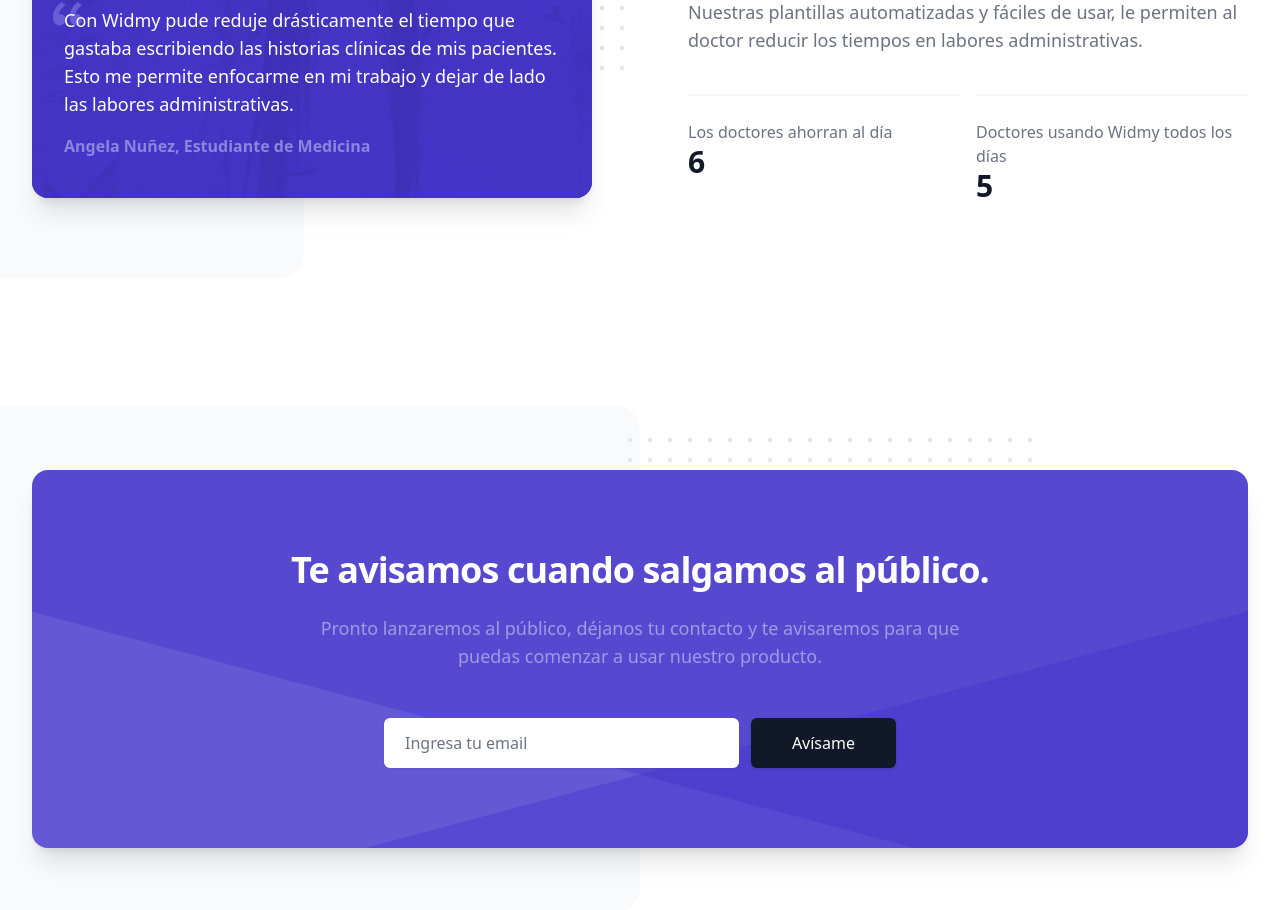
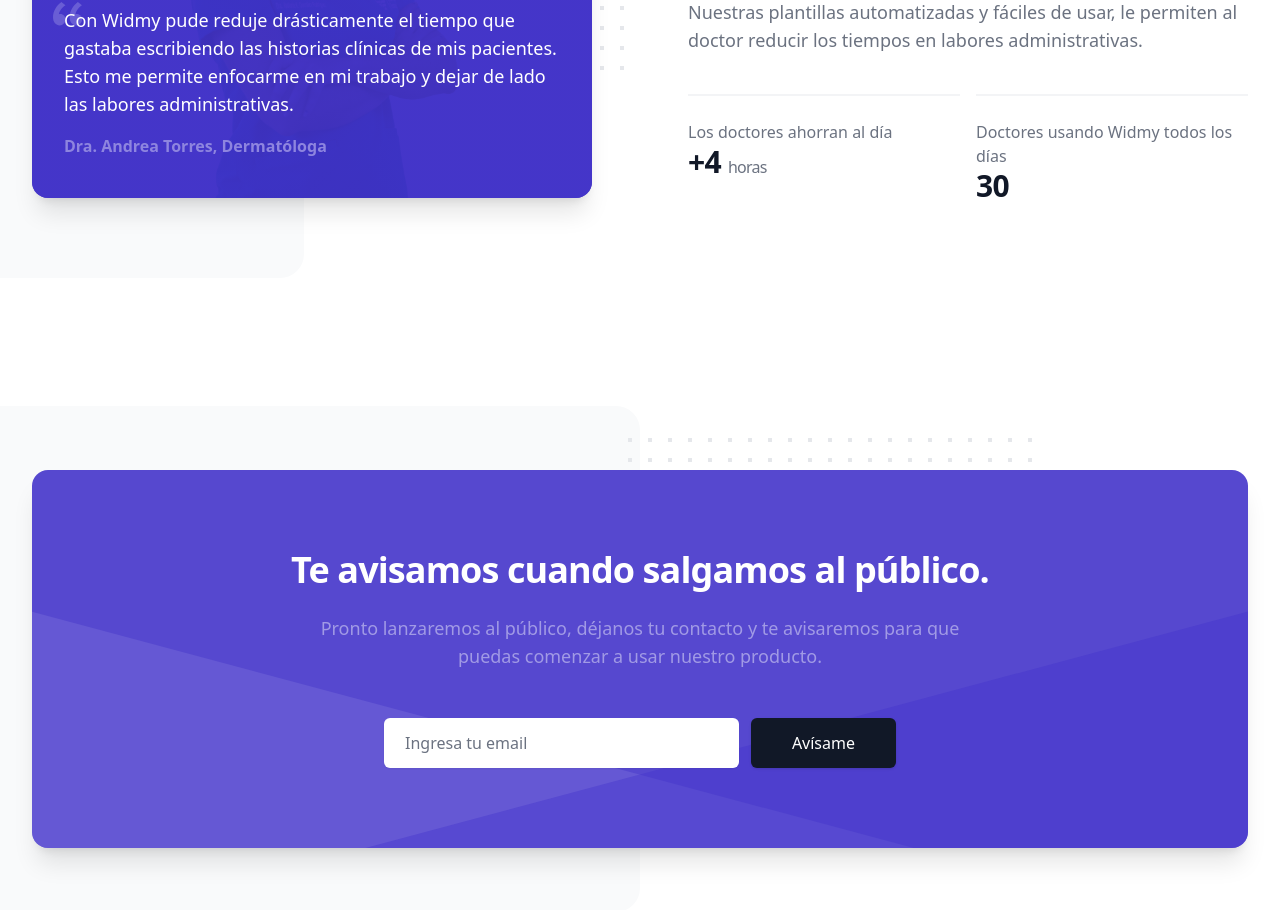
Before and after one commit to Widmy/widmy.co, a React (Create React App) app: page / in a window 1280 px wide. Shown: the part 2392-3302 px from the top of the page. Built offline with nearby package versions, Linux system fonts and the light colour scheme.

Commit message:
Removing old images updating stats

```diff
--- a/src/components/Landing.jsx
+++ b/src/components/Landing.jsx
@@ -12,8 +12,8 @@
 } from "@heroicons/react/outline";
 
 const stats = [
-  { label: "Los doctores ahorran al día", value: "6" },
-  { label: "Doctores usando Widmy todos los días", value: "5" },
+  { label: "Los doctores ahorran al día", value: "+4", valueSpec: " horas" },
+  { label: "Doctores usando Widmy todos los días", value: "30" },
 ];
 
 const features = [
@@ -484,7 +484,7 @@
 
                       <footer className="mt-4">
                         <p className="text-base font-semibold text-rose-500">
-                          Angela Nuñez, Estudiante de Medicina
+                          Dra. Andrea Torres, Dermatóloga
                         </p>
                       </footer>
                     </blockquote>
@@ -528,7 +528,12 @@
                         {stat.label}
                       </dt>
                       <dd className="text-3xl font-extrabold tracking-tight text-gray-900">
-                        {stat.value}
+                        {stat.value}{" "}
+                        {stat.valueSpec && (
+                          <span className="text-base font-medium text-gray-500">
+                            {stat.valueSpec}
+                          </span>
+                        )}
                       </dd>
                     </div>
                   ))}
```
Also changed, not shown: src/assets/doctora.jpeg.
